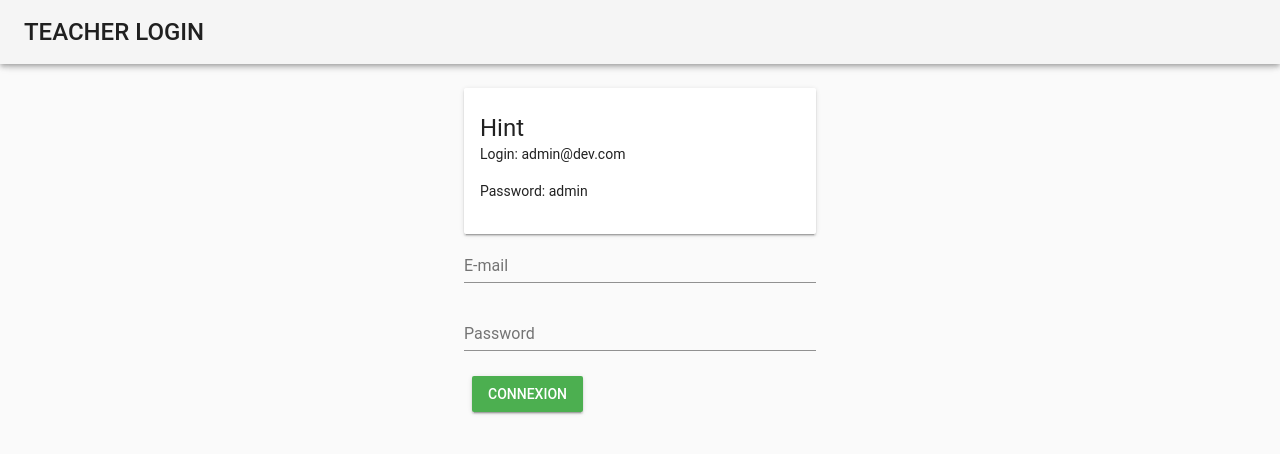
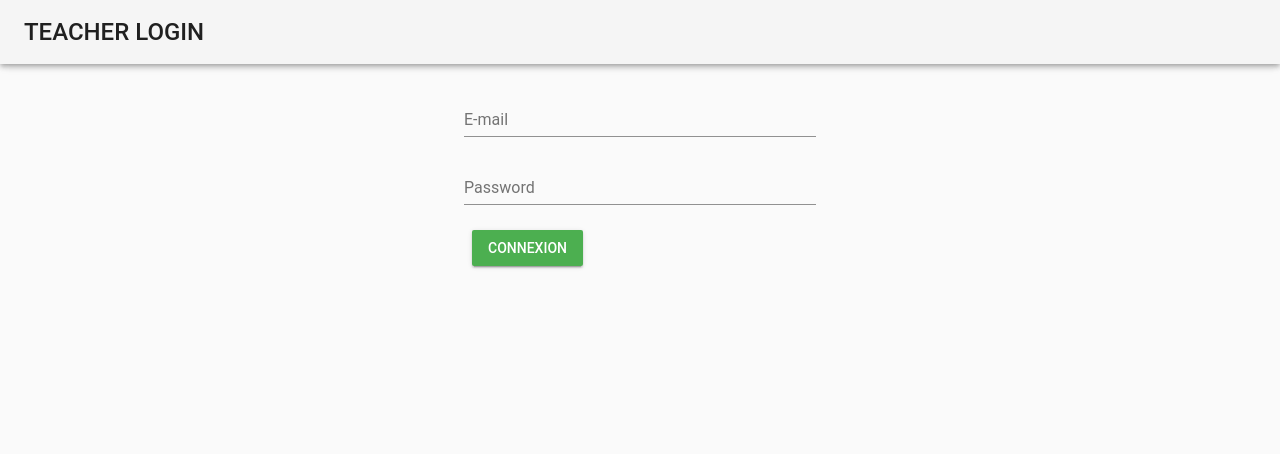
Before and after one commit to Hashs7/mascarade, a Vue app in the folder client/: page /teacher/login in a window 1280 px wide. Shown: the top 454 px of the page. Built offline with nearby package versions, Linux system fonts and the light colour scheme; a small style sheet from the web is missing.

Commit message:
Deleted hint teacher login

```diff
--- a/client/src/components/StudentForm.vue
+++ b/client/src/components/StudentForm.vue
@@ -106,7 +106,7 @@
             ],
             email: '',
             emailRules: [
-                v => !!v || 'E-mail is required',
+                v => !!v || 'Un e-mail est requis',
                 v => /.+@.+/.test(v) || 'E-mail must be valid'
             ],
             password: '',
--- a/client/src/components/TeacherForm.vue
+++ b/client/src/components/TeacherForm.vue
@@ -98,7 +98,7 @@
             ],
             email: '',
             emailRules: [
-                v => !!v || 'E-mail is required',
+                v => !!v || 'Un e-mail est requis',
                 v => /.+@.+/.test(v) || 'E-mail must be valid'
             ],
             password: '',
--- a/client/src/components/TeacherLogin.vue
+++ b/client/src/components/TeacherLogin.vue
@@ -1,14 +1,5 @@
 <template>
     <div>
-        <v-card>
-            <v-card-title primary-title>
-                <div>
-                    <h3 class="headline mb-0">Hint</h3>
-                    <p>Login: admin@dev.com</p>
-                    <p>Password: admin</p>
-                </div>
-            </v-card-title>
-        </v-card>
 
         <v-snackbar
                 v-model="snackbar"
```
